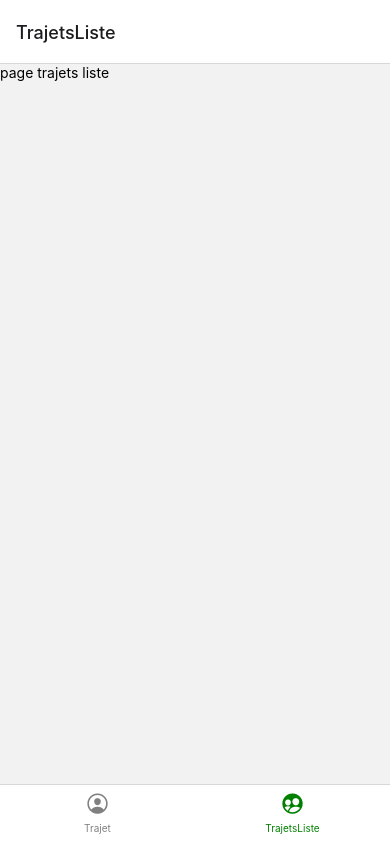
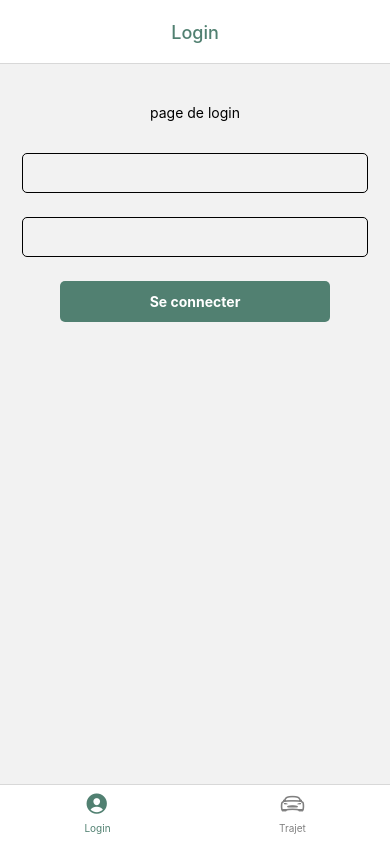
Before and after one commit to WildCodeSchool/2211-wns-neumann-copilot, a React Native app in the folder native-client/: screen /TrajetsListe in a window 390 px wide. Built offline with nearby package versions, Linux system fonts and the light colour scheme.

Commit message:
ajout du login et logout via cookie + via secureStore en commentaire car non fonctionnel + styles

```diff
--- a/native-client/App.tsx
+++ b/native-client/App.tsx
@@ -1,15 +1,14 @@
-import { StatusBar } from 'expo-status-bar';
-import { StyleSheet, Text, View } from 'react-native';
 import Trajet from "./screens/Trajet";
 import { ApolloProvider } from "@apollo/client";
 import apolloClient from './gql/apolloClient';
 import { NavigationContainer } from '@react-navigation/native'; import { createBottomTabNavigator } from '@react-navigation/bottom-tabs';
-import TrajetsListe from './screens/TrajetsListe';
+import Login from './screens/Login';
 import Ionicons from '@expo/vector-icons/Ionicons';
 
-const Tab = createBottomTabNavigator();
+export default function App() {
 
-export default function App() {
+  const Tab = createBottomTabNavigator();
+
   return (
     <ApolloProvider client={apolloClient}>
       <NavigationContainer>
@@ -19,15 +18,15 @@ export default function App() {
               if (route.name === "Trajet") {
                 return (
                   <Ionicons
-                    name={focused ? "person-circle" : "person-circle-outline"}
+                    name={focused ? "car-sport" : "car-sport-outline"}
                     size={size}
                     color={color}
                   />
                 );
-              } else if (route.name === "TrajetsListe") {
+              } else if (route.name === "Login") {
                 return (
                   <Ionicons
-                    name={focused ? "people-circle" : "people-circle-outline"}
+                    name={focused ? "person-circle" : "person-circle-outline"}
                     size={size}
                     color={color}
                   />
@@ -41,16 +40,17 @@ export default function App() {
                 />
               );
             },
-            tabBarActiveTintColor: "green",
+            tabBarActiveTintColor: "#518071",
             tabBarInactiveTintColor: "gray",
-            tabBarStyle: { height: 60, paddingBottom: 10 }
+            tabBarStyle: { height: 60, paddingBottom: 10 },
+            headerTitleAlign: "center",
+            headerTintColor: "#518071"
           })}
         >
+          <Tab.Screen name="Login" component={Login} />
           <Tab.Screen name="Trajet" component={Trajet} />
-          <Tab.Screen name="TrajetsListe" component={TrajetsListe} />
         </Tab.Navigator>
       </NavigationContainer>
     </ApolloProvider>
-
   );
 }
--- a/native-client/gql/generated/schema.ts
+++ b/native-client/gql/generated/schema.ts
@@ -15,12 +15,40 @@ export type Scalars = {
   Float: number;
 };
 
+export type CarPool = {
+  __typename?: 'CarPool';
+  arrivalCity: Scalars['String'];
+  departureCity: Scalars['String'];
+  departureDate?: Maybe<Scalars['String']>;
+  departureTime?: Maybe<Scalars['String']>;
+  driverId?: Maybe<Scalars['Float']>;
+  id: Scalars['Float'];
+  passengerId?: Maybe<Scalars['String']>;
+};
+
+export type CarPoolerInput = {
+  arrivalCity: Scalars['String'];
+  departureCity: Scalars['String'];
+  departureDate: Scalars['String'];
+  departureTime: Scalars['String'];
+  driverId: Scalars['Float'];
+  passengerId: Scalars['String'];
+};
+
 export type Mutation = {
   __typename?: 'Mutation';
+  createCarPool: CarPool;
   createUser: User;
+  deleteCarPool: Scalars['Boolean'];
   login: Scalars['String'];
   logout: Scalars['Boolean'];
+  updateCarpool: CarPool;
   updateUser: User;
+};
+
+
+export type MutationCreateCarPoolArgs = {
+  data: CarPoolerInput;
 };
 
 
@@ -29,8 +57,20 @@ export type MutationCreateUserArgs = {
 };
 
 
+export type MutationDeleteCarPoolArgs = {
+  id: Scalars['Int'];
+};
+
+
 export type MutationLoginArgs = {
   data: UserInput;
+};
+
+
+export type MutationUpdateCarpoolArgs = {
+  carPoolId: Scalars['Int'];
+  data: CarPoolerInput;
+  userId: Scalars['Int'];
 };
 
 
@@ -41,8 +81,15 @@ export type MutationUpdateUserArgs = {
 
 export type Query = {
   __typename?: 'Query';
+  getCarPool: CarPool;
+  getCarPools: Array<CarPool>;
   getUsers: Array<User>;
   profile: User;
+};
+
+
+export type QueryGetCarPoolArgs = {
+  id: Scalars['Int'];
 };
 
 export type User = {
@@ -105,7 +152,7 @@ export type LogoutMutationVariables = Exact<{ [key: string]: never; }>;
 export type LogoutMutation = { __typename?: 'Mutation', logout: boolean };
 
 
-export const MutationDocument = gql`
+export const CreateUserDocument = gql`
     mutation createUser($data: UserInput!) {
   createUser(data: $data) {
     id
@@ -126,7 +173,7 @@ export type CreateUserMutationFn = Apollo.MutationFunction<CreateUserMutation, C
  * @param baseOptions options that will be passed into the mutation, supported options are listed on: https://www.apollographql.com/docs/react/api/react-hooks/#options-2;
  *
  * @example
- * const [CreateUserMutation, { data, loading, error }] = useCreateUserMutation({
+ * const [createUserMutation, { data, loading, error }] = useCreateUserMutation({
  *   variables: {
  *      data: // value for 'data'
  *   },
@@ -134,7 +181,7 @@ export type CreateUserMutationFn = Apollo.MutationFunction<CreateUserMutation, C
  */
 export function useCreateUserMutation(baseOptions?: Apollo.MutationHookOptions<CreateUserMutation, CreateUserMutationVariables>) {
         const options = {...defaultOptions, ...baseOptions}
-        return Apollo.useMutation<CreateUserMutation, CreateUserMutationVariables>(MutationDocument, options);
+        return Apollo.useMutation<CreateUserMutation, CreateUserMutationVariables>(CreateUserDocument, options);
       }
 export type CreateUserMutationHookResult = ReturnType<typeof useCreateUserMutation>;
 export type CreateUserMutationResult = Apollo.MutationResult<CreateUserMutation>;
--- /dev/null
+++ b/native-client/gql/login.gql
@@ -0,0 +1,3 @@
+mutation Login($data: UserInput!) {
+  login(data: $data)
+}
--- /dev/null
+++ b/native-client/gql/logout.gql
@@ -0,0 +1,3 @@
+mutation logout {
+  logout
+}
--- a/native-client/package.json
+++ b/native-client/package.json
@@ -21,7 +21,8 @@
     "react-native": "0.71.6",
     "react-native-safe-area-context": "4.5.0",
     "react-native-screens": "~3.20.0",
-    "typescript": "^4.9.4"
+    "typescript": "^4.9.4",
+    "expo-secure-store": "~12.1.1"
   },
   "devDependencies": {
     "@babel/core": "^7.20.0",
--- /dev/null
+++ b/native-client/screens/Login.tsx
@@ -0,0 +1,103 @@
+import { useState } from "react";
+import { Text, View, TextInput, StyleSheet, Pressable } from "react-native";
+import { useGetProfileQuery, useLoginMutation, useLogoutMutation } from "../gql/generated/schema";
+import * as SecureStore from 'expo-secure-store';
+
+export default function Login() {
+
+    const [credentials, setCredentials] = useState({
+        email: '',
+        password: ''
+    });
+    const { data: currentUser, client } = useGetProfileQuery({
+        errorPolicy: "ignore",
+    });
+    const [login] = useLoginMutation();
+    const [logout] = useLogoutMutation();
+    const [error, setError] = useState("");
+
+    return (
+        <View style={styles.container}>
+            <View style={styles.title}>
+                <Text>page de login</Text>
+            </View>
+            {currentUser?.profile ?
+                <View>
+                    <Text>bienvenu {currentUser?.profile.email}</Text>
+                    <Pressable style={styles.button}
+                        onPress={async () => {
+                            await logout();
+                            client.resetStore();
+                            SecureStore.setItemAsync('token', "");
+                        }}
+                    >
+                        <Text style={styles.textOnButton}>Se déconnecter</Text>
+                    </Pressable>
+                </View>
+                :
+                <View>
+                    <TextInput
+                        style={styles.input}
+                        onChangeText={(val => setCredentials({ ...credentials, email: val }))}
+                        value={credentials.email}
+                    />
+                    <TextInput
+                        style={styles.input}
+                        onChangeText={(val => setCredentials({ ...credentials, password: val }))}
+                        value={credentials.password}
+                    />
+                    {error && <Text style={styles.error}>{error}</Text>}
+                    <Pressable style={styles.button}
+                        onPress={() => {
+                            login({ variables: { data: credentials } })
+                                .then((res) => {
+                                    client.resetStore();
+                                    if (res.data?.login) {
+                                        SecureStore.setItemAsync('token', res.data?.login);
+                                    }
+                                })
+                                .catch(() => setError("Email ou mot de passe incorrect"));
+                        }}
+                    >
+                        <Text style={styles.textOnButton}>Se connecter</Text>
+                    </Pressable>
+                </View>
+            }
+        </View>
+    );
+}
+
+const styles = StyleSheet.create({
+    container: {
+        marginTop: 40,
+        marginHorizontal: 10,
+    },
+    input: {
+        height: 40,
+        margin: 12,
+        borderWidth: 1,
+        padding: 10,
+        borderRadius: 5,
+        color: "#518071",
+    },
+    title: {
+        alignItems: "center",
+        marginBottom: 20,
+    },
+    button: {
+        backgroundColor: "#518071",
+        marginVertical: 12,
+        marginHorizontal: 50,
+        borderRadius: 5,
+    },
+    textOnButton: {
+        textAlign: "center",
+        padding: 12,
+        fontWeight: "bold",
+        color: "white"
+    },
+    error: {
+        color: "red",
+        textAlign: "center",
+    }
+});
--- a/native-client/screens/Trajet.tsx
+++ b/native-client/screens/Trajet.tsx
@@ -1,5 +1,5 @@
 import { FlatList, StyleSheet, Text, View } from "react-native";
-import { useGetUsersQuery } from "../gql/generated/schema";
+import { useGetProfileQuery, useGetUsersQuery } from "../gql/generated/schema";
 
 export default function Trajet() {
 
@@ -7,21 +7,22 @@ export default function Trajet() {
     console.log(getUsers);
     console.log(getUsers?.getUsers[0].email);
 
+    const { data: currentUser, client } = useGetProfileQuery({
+        errorPolicy: "ignore",
+    });
+
     return (
         <View style={styles.container}>
+            {currentUser?.profile ?
+                <View>
                     <View style={styles.title}>
                         <Text>Page des trajets</Text>
                     </View>
                     <Text>test d'affichage de listes d'utilisateurs :</Text>
-            {/* {getUsers.getUsers.map(user => (
-                <View>
-                    <Text>id : {user.id}</Text>
-                    <Text>email : {user.email}</Text>
-                </View>
-            ))} */}
+
                     <FlatList
                         data={getUsers?.getUsers}
-                renderItem={({item}) => (
+                        renderItem={({ item }) => (
                             <View>
                                 <Text>id : {item.id}</Text>
                                 <Text>email : {item.email}</Text>
@@ -31,6 +32,12 @@ export default function Trajet() {
                         ListEmptyComponent={<Text>aucun utilisateur</Text>}
                         ItemSeparatorComponent={() => <View style={styles.list} />}
                     />
+                </View>
+                :
+                <View style={styles.title}>
+                    <Text>Vous devez être connecté</Text>
+                </View>
+            }
         </View>
     );
 }
--- a/native-client/screens/TrajetsListe.tsx
+++ /dev/null
@@ -1,5 +0,0 @@
-import { Text } from "react-native";
-
-export default function TrajetsListe() {
-    return <Text>page trajets liste</Text>
-}
```
Also changed, not shown: native-client/gql/apolloClient.ts (+34 -1 lines), 1 other file (tests, documents, lock files or other folders). Lines whose indentation alone changed are shown as unchanged.
